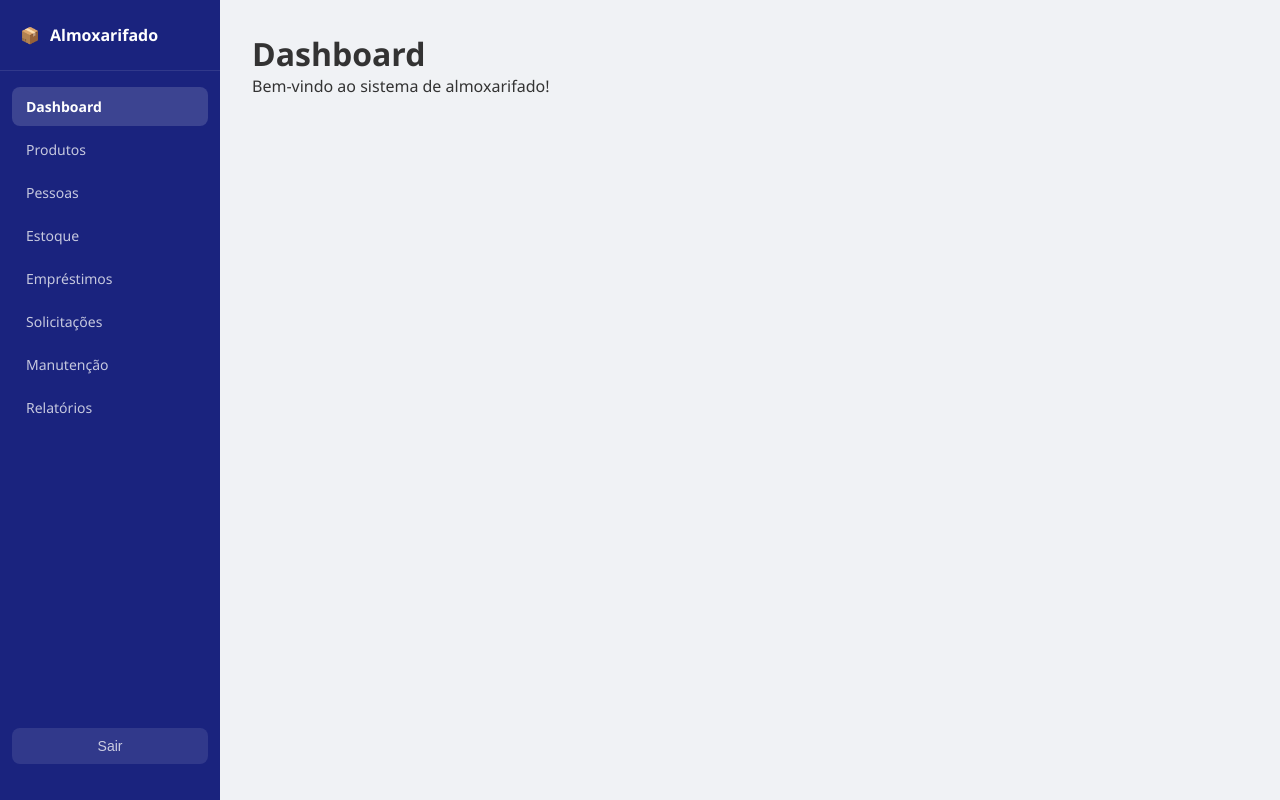
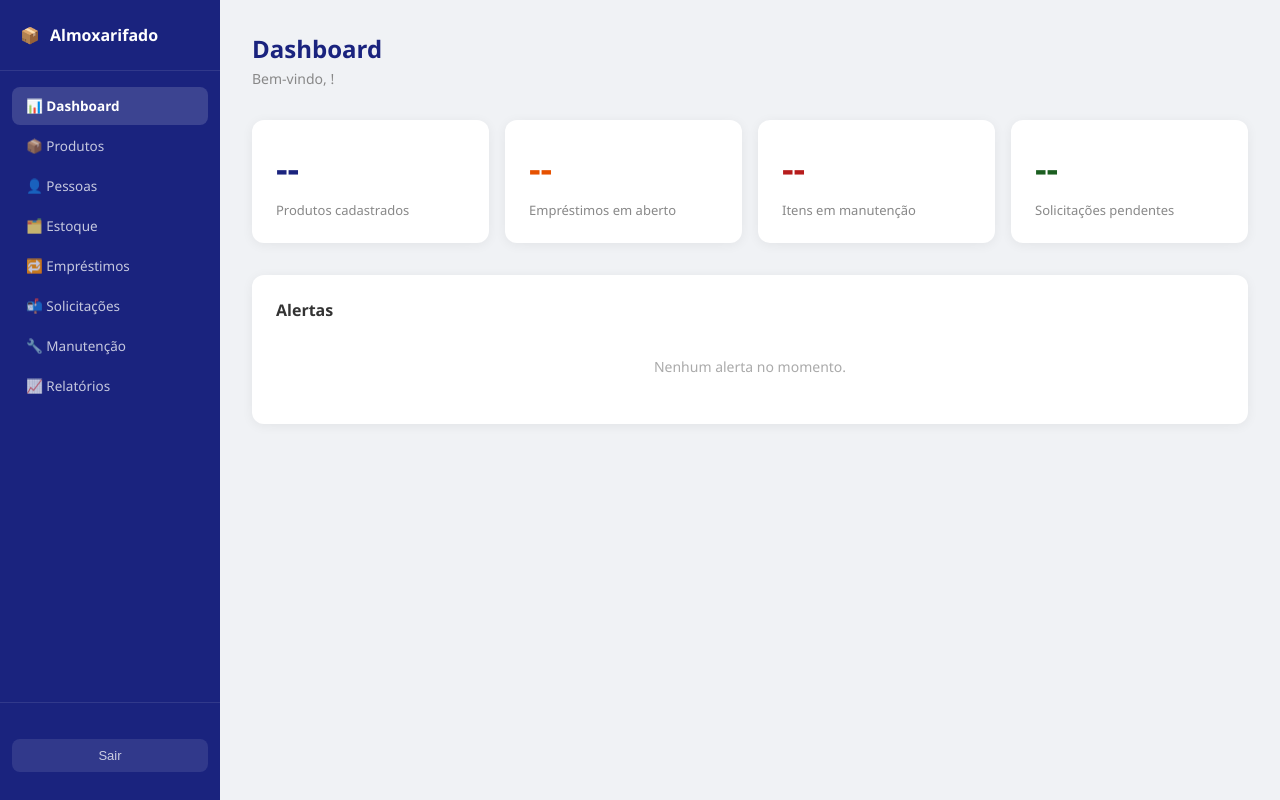
Before and after one commit to lucasgalzer/almoxarifado-escolar, a React app in the folder frontend/: page /dashboard in a window 1280 px wide. Built offline with nearby package versions, Linux system fonts and the light colour scheme; sample sign-in values are in the browser's storage; the HTML template or start-up script is replaced by a standard one.

Commit message:
feat: dashboard com placeholders e rotas protegidas

```diff
--- a/frontend/src/App.jsx
+++ b/frontend/src/App.jsx
@@ -2,15 +2,27 @@ import { BrowserRouter, Routes, Route, Navigate } from 'react-router-dom'
 import Layout from './components/Layout'
 import Login from './pages/Login'
 import Dashboard from './pages/Dashboard'
+import RotaProtegida from './routes/RotaProtegida'
 
 function App() {
   return (
     <BrowserRouter>
       <Routes>
         <Route path="/login" element={<Login />} />
-        <Route path="/" element={<Layout />}>
+        <Route path="/" element={
+          <RotaProtegida>
+            <Layout />
+          </RotaProtegida>
+        }>
           <Route index element={<Navigate to="/dashboard" />} />
           <Route path="dashboard" element={<Dashboard />} />
+          <Route path="produtos" element={<div>Produtos — em breve</div>} />
+          <Route path="pessoas" element={<div>Pessoas — em breve</div>} />
+          <Route path="estoque" element={<div>Estoque — em breve</div>} />
+          <Route path="emprestimos" element={<div>Empréstimos — em breve</div>} />
+          <Route path="solicitacoes" element={<div>Solicitações — em breve</div>} />
+          <Route path="manutencao" element={<div>Manutenção — em breve</div>} />
+          <Route path="relatorios" element={<div>Relatórios — em breve</div>} />
         </Route>
       </Routes>
     </BrowserRouter>
--- a/frontend/src/components/Layout.jsx
+++ b/frontend/src/components/Layout.jsx
@@ -1,22 +1,24 @@
 import { Outlet, NavLink, useNavigate } from 'react-router-dom'
+import useAuth from '../hooks/useAuth'
 import styles from './Layout.module.css'
 
 const menuItems = [
-  { path: '/dashboard',   label: 'Dashboard'     },
-  { path: '/produtos',    label: 'Produtos'       },
-  { path: '/pessoas',     label: 'Pessoas'        },
-  { path: '/estoque',     label: 'Estoque'        },
-  { path: '/emprestimos', label: 'Empréstimos'    },
-  { path: '/solicitacoes',label: 'Solicitações'   },
-  { path: '/manutencao',  label: 'Manutenção'     },
-  { path: '/relatorios',  label: 'Relatórios'     },
+  { path: '/dashboard',    label: '📊 Dashboard'    },
+  { path: '/produtos',     label: '📦 Produtos'      },
+  { path: '/pessoas',      label: '👤 Pessoas'       },
+  { path: '/estoque',      label: '🗂️ Estoque'       },
+  { path: '/emprestimos',  label: '🔁 Empréstimos'   },
+  { path: '/solicitacoes', label: '📬 Solicitações'  },
+  { path: '/manutencao',   label: '🔧 Manutenção'   },
+  { path: '/relatorios',   label: '📈 Relatórios'    },
 ]
 
 function Layout() {
   const navigate = useNavigate()
+  const { usuario, logout } = useAuth()
 
   function handleLogout() {
-    localStorage.removeItem('token')
+    logout()
     navigate('/login')
   }
 
@@ -42,9 +44,15 @@ function Layout() {
           ))}
         </nav>
 
-        <button className={styles.logout} onClick={handleLogout}>
-          Sair
-        </button>
+        <div className={styles.footer}>
+          <div className={styles.usuarioInfo}>
+            <span className={styles.usuarioNome}>{usuario?.nome}</span>
+            <span className={styles.usuarioPerfil}>{usuario?.perfil}</span>
+          </div>
+          <button className={styles.logout} onClick={handleLogout}>
+            Sair
+          </button>
+        </div>
       </aside>
 
       <main className={styles.main}>
--- a/frontend/src/components/Layout.module.css
+++ b/frontend/src/components/Layout.module.css
@@ -10,7 +10,7 @@
   background-color: #1a237e;
   display: flex;
   flex-direction: column;
-  padding: 24px 0;
+  padding: 24px 0 16px;
 }
 
 .logo {
@@ -28,8 +28,9 @@
   display: flex;
   flex-direction: column;
   flex: 1;
-  gap: 4px;
+  gap: 2px;
   padding: 0 12px;
+  overflow-y: auto;
 }
 
 .navItem {
@@ -37,7 +38,7 @@
   border-radius: 8px;
   color: rgba(255,255,255,0.75);
   text-decoration: none;
-  font-size: 14px;
+  font-size: 13.5px;
   transition: all 0.2s;
 }
 
@@ -52,15 +53,40 @@
   font-weight: 600;
 }
 
+.footer {
+  padding: 12px;
+  border-top: 1px solid rgba(255,255,255,0.1);
+  margin-top: 8px;
+}
+
+.usuarioInfo {
+  display: flex;
+  flex-direction: column;
+  padding: 8px 4px;
+  margin-bottom: 8px;
+}
+
+.usuarioNome {
+  color: white;
+  font-size: 13px;
+  font-weight: 600;
+}
+
+.usuarioPerfil {
+  color: rgba(255,255,255,0.5);
+  font-size: 11px;
+  text-transform: capitalize;
+}
+
 .logout {
-  margin: 12px;
-  padding: 10px;
+  width: 100%;
+  padding: 9px;
   background: rgba(255,255,255,0.1);
   border: none;
   border-radius: 8px;
   color: rgba(255,255,255,0.75);
   cursor: pointer;
-  font-size: 14px;
+  font-size: 13px;
   transition: all 0.2s;
 }
 
--- /dev/null
+++ b/frontend/src/hooks/useAuth.js
@@ -0,0 +1,14 @@
+function useAuth() {
+  const token = localStorage.getItem('token')
+  const usuario = JSON.parse(localStorage.getItem('usuario') || 'null')
+  const autenticado = !!token
+
+  function logout() {
+    localStorage.removeItem('token')
+    localStorage.removeItem('usuario')
+  }
+
+  return { token, usuario, autenticado, logout }
+}
+
+export default useAuth
--- a/frontend/src/pages/Dashboard.jsx
+++ b/frontend/src/pages/Dashboard.jsx
@@ -1,8 +1,42 @@
+import useAuth from '../hooks/useAuth'
+import styles from './Dashboard.module.css'
+
+const cards = [
+  { label: 'Produtos cadastrados', valor: '--', cor: '#1a237e' },
+  { label: 'Empréstimos em aberto', valor: '--', cor: '#e65100' },
+  { label: 'Itens em manutenção', valor: '--', cor: '#b71c1c' },
+  { label: 'Solicitações pendentes', valor: '--', cor: '#1b5e20' },
+]
+
 function Dashboard() {
+  const { usuario } = useAuth()
+
   return (
     <div>
-      <h1>Dashboard</h1>
-      <p>Bem-vindo ao sistema de almoxarifado!</p>
+      <div className={styles.header}>
+        <div>
+          <h1 className={styles.titulo}>Dashboard</h1>
+          <p className={styles.subtitulo}>Bem-vindo, {usuario?.nome}!</p>
+        </div>
+      </div>
+
+      <div className={styles.cards}>
+        {cards.map(card => (
+          <div key={card.label} className={styles.card}>
+            <div className={styles.cardValor} style={{ color: card.cor }}>
+              {card.valor}
+            </div>
+            <div className={styles.cardLabel}>{card.label}</div>
+          </div>
+        ))}
+      </div>
+
+      <div className={styles.alertas}>
+        <h2 className={styles.secaoTitulo}>Alertas</h2>
+        <div className={styles.vazio}>
+          Nenhum alerta no momento.
+        </div>
+      </div>
     </div>
   )
 }
--- /dev/null
+++ b/frontend/src/pages/Dashboard.module.css
@@ -0,0 +1,64 @@
+.header {
+  display: flex;
+  justify-content: space-between;
+  align-items: center;
+  margin-bottom: 32px;
+}
+
+.titulo {
+  font-size: 24px;
+  color: #1a237e;
+  font-weight: 700;
+}
+
+.subtitulo {
+  font-size: 14px;
+  color: #888;
+  margin-top: 4px;
+}
+
+.cards {
+  display: grid;
+  grid-template-columns: repeat(auto-fit, minmax(200px, 1fr));
+  gap: 16px;
+  margin-bottom: 32px;
+}
+
+.card {
+  background: white;
+  border-radius: 12px;
+  padding: 24px;
+  box-shadow: 0 2px 12px rgba(0,0,0,0.06);
+}
+
+.cardValor {
+  font-size: 36px;
+  font-weight: 700;
+  margin-bottom: 8px;
+}
+
+.cardLabel {
+  font-size: 13px;
+  color: #888;
+}
+
+.secaoTitulo {
+  font-size: 16px;
+  font-weight: 600;
+  color: #333;
+  margin-bottom: 12px;
+}
+
+.alertas {
+  background: white;
+  border-radius: 12px;
+  padding: 24px;
+  box-shadow: 0 2px 12px rgba(0,0,0,0.06);
+}
+
+.vazio {
+  color: #aaa;
+  font-size: 14px;
+  text-align: center;
+  padding: 24px 0;
+}
--- /dev/null
+++ b/frontend/src/routes/RotaProtegida.jsx
@@ -0,0 +1,14 @@
+import { Navigate } from 'react-router-dom'
+import useAuth from '../hooks/useAuth'
+
+function RotaProtegida({ children }) {
+  const { autenticado } = useAuth()
+
+  if (!autenticado) {
+    return <Navigate to="/login" />
+  }
+
+  return children
+}
+
+export default RotaProtegida
```
